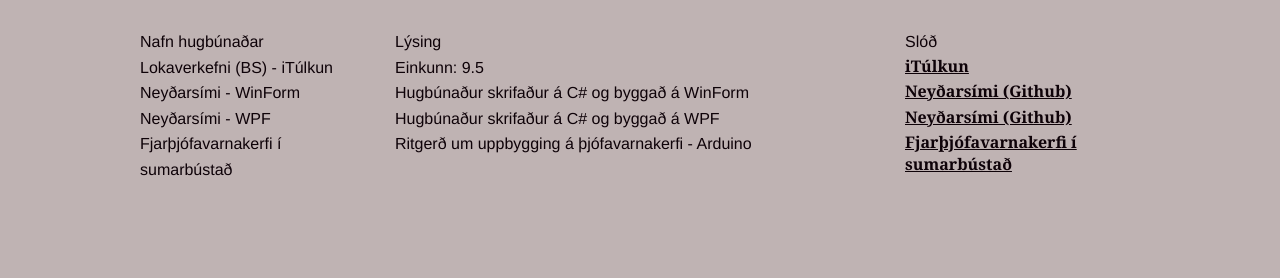
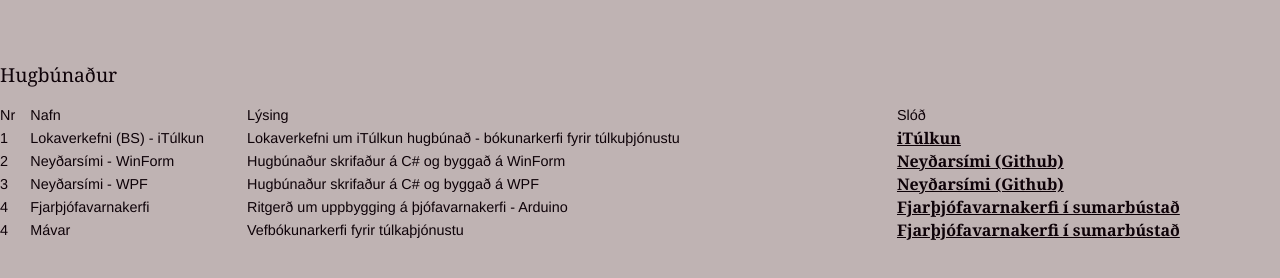
Before and after one commit to ArniZenux/arnizenux.github.io, a plain HTML site: page software.html in a window 1280 px wide. Shown: the part 134-412 px from the top of the page. Drawn offline with Linux system fonts and the light colour scheme.

Commit message:
update 4

```diff
--- a/css/grid.css
+++ b/css/grid.css
@@ -4,6 +4,11 @@
   overflow: hidden;
 }
 
+.gridHu {
+  max-width: 1300px;
+  margin: 0 auto ;
+  overflow: hidden;
+}
 .row {
   display: flex;
   flex-wrap: wrap;
@@ -20,7 +25,7 @@
   width: 100%;
 }
 .col-1 {
-  width: 8.333333333%;
+  width: 2.333333333%;
 }
 
 .col-2 {
--- a/css/style.css
+++ b/css/style.css
@@ -148,6 +148,22 @@
 
 /********/
 
+.wrapperhub {
+  max-width: 1500px;
+  margin: 0 auto;
+  padding: 0;
+}
+
 .hugbunad {
   margin-top: 2rem;
 }
+
+.hugbunad p {
+  font-size: 0.9rem;
+  font-family: 'Franklin Gothic Medium', 'Arial Narrow', Arial, sans-serif;
+}
+
+.hugbunad a {
+  font-size: 1rem;
+  font-family:'Times New Roman', Times, serif';
+}
--- a/software.html
+++ b/software.html
@@ -18,14 +18,25 @@
         <li><a href="https://www.linkedin.com/in/arni-ingi-johannesson-1b63a357/" target="_blank"><i class="fa fa-linkedin" aria-hidden="true"></i></a></li>
       </ul>
   </header>
-  <main>
+
+
+  <div class="wrapperhub">
 
     <div class="hugbunad">
-     <div class="grid">
-
+     <div class="gridHu">
       <div class="row">
-        <div class="col col-3">
-         <p>Nafn hugbúnaðar</p>
+        <div class="col col-2">
+          <div class="titli">Hugbúnaður</div>
+        </div>
+        <div class="col col-10">
+        </div>
+      </div>
+      <div class="row">
+        <div class="col col-1">
+          <p>Nr</p>
+        </div>
+        <div class="col col-2">
+         <p>Nafn</p>
         </div>
         <div class="col col-6">
           <p>Lýsing</p>
@@ -37,11 +48,14 @@
 
 
       <div class="row">
-        <div class="col col-3">
+        <div class="col col-1">
+          <p>1</p>
+        </div>
+        <div class="col col-2">
          <p>Lokaverkefni (BS) - iTúlkun</p>
         </div>
         <div class="col col-6">
-          <p>Einkunn: 9.5</p>
+          <p>Lokaverkefni um iTúlkun hugbúnað - bókunarkerfi fyrir túlkuþjónustu</p>
         </div>
         <div class="col col-3">
          <strong><a href="https://notendur.hi.is/~arnijoha/cv/itulkun_1.2.html">iTúlkun</a></strong>
@@ -49,7 +63,10 @@
       </div>
 
       <div class="row">
-        <div class="col col-3">
+        <div class="col col-1">
+          <p>2</p>
+        </div>
+        <div class="col col-2">
          <p>Neyðarsími - WinForm</p>
         </div>
         <div class="col col-6">
@@ -61,7 +78,10 @@
       </div>
 
       <div class="row">
-        <div class="col col-3">
+        <div class="col col-1">
+          <p>3</p>
+        </div>
+        <div class="col col-2">
          <p>Neyðarsími - WPF</p>
         </div>
         <div class="col col-6">
@@ -73,11 +93,29 @@
       </div>
 
       <div class="row">
-        <div class="col col-3">
-         <p>Fjarþjófavarnakerfi í sumarbústað</p>
+        <div class="col col-1">
+          <p>4</p>
+        </div>
+        <div class="col col-2">
+         <p>Fjarþjófavarnakerfi</p>
         </div>
         <div class="col col-6">
           <p>Ritgerð um uppbygging á þjófavarnakerfi - Arduino</p>
+        </div>
+        <div class="col col-3">
+         <strong><a href="https://notendur.hi.is/~arnijoha/1qw23/lokask%c3%bdrsla%20%c3%a1rni%20ingi.pdf">Fjarþjófavarnakerfi í sumarbústað</a></strong>
+        </div>
+      </div>
+
+      <div class="row">
+        <div class="col col-1">
+          <p>4</p>
+        </div>
+        <div class="col col-2">
+         <p>Mávar</p>
+        </div>
+        <div class="col col-6">
+          <p>Vefbókunarkerfi fyrir túlkaþjónustu</p>
         </div>
         <div class="col col-3">
          <strong><a href="https://notendur.hi.is/~arnijoha/1qw23/lokask%c3%bdrsla%20%c3%a1rni%20ingi.pdf">Fjarþjófavarnakerfi í sumarbústað</a></strong>
@@ -88,6 +126,6 @@
     </div>
 
 
-  </main>
+  </div>
 </body>
 </html>
```
